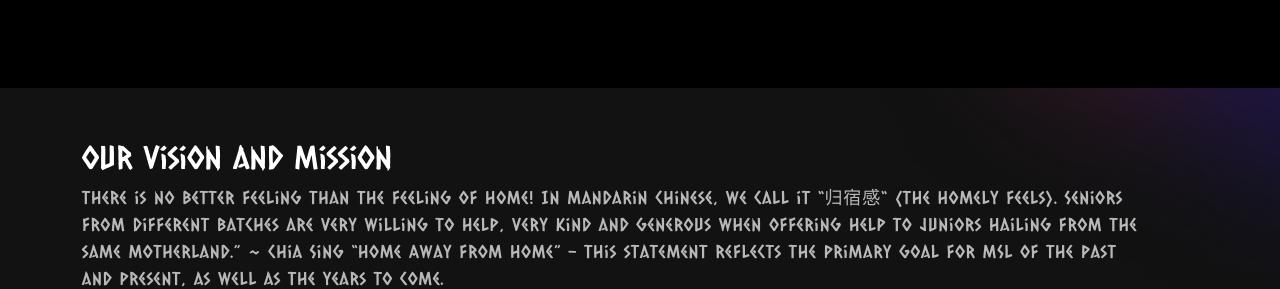
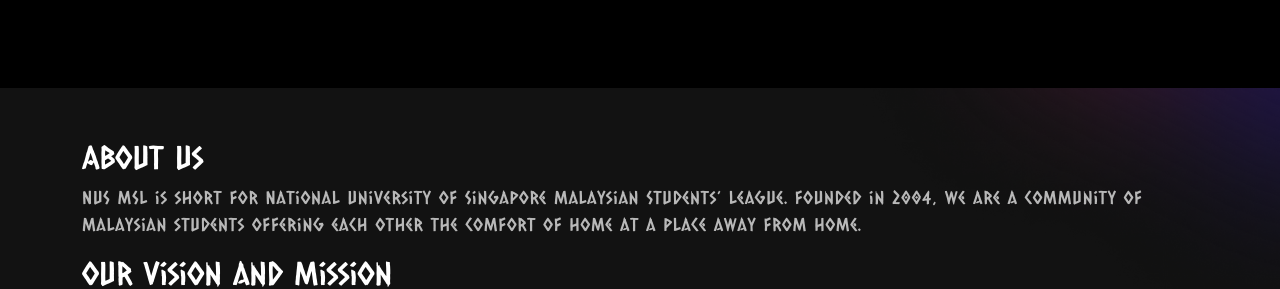
Before and after one commit to bipbipboopboop/MSL, a React (Create React App) app: page / in a window 1280 px wide. Shown: the part 1300-1589 px from the top of the page. Built offline with nearby package versions, Linux system fonts and the light colour scheme.

Commit message:
Refactored Homepage

```diff
--- a/src/App.js
+++ b/src/App.js
@@ -7,16 +7,13 @@
 // import { Contact } from "./components/Contact";
 import { Footer } from "./components/Footer";
 import About from "./components/About";
+import Homepage from "./components/Homepage";
 
 function App() {
   return (
     <div className="App">
       <NavBar />
-      <Banner />
-      <Events />
-      <About />
-      {/* <Skills /> */}
-      {/* <Contact /> */}
+      <Homepage />
       <Footer />
     </div>
   );
--- a/src/components/About.js
+++ b/src/components/About.js
@@ -5,6 +5,7 @@
   return (
     <section className="about" id="about">
       <Container>
+        <AboutUsDescription />
         <OurVisionMission />
         <OurStory />
       </Container>
@@ -14,6 +15,16 @@
 
 export default About;
 
+const AboutUsDescription = () => (
+  <>
+    <h2>About Us</h2>
+    <p>
+      NUS MSL is short for National University of Singapore Malaysian Students’
+      League. Founded in 2004, we are a community of Malaysian students offering
+      each other the comfort of home at a place away from home.
+    </p>
+  </>
+);
 const OurVisionMission = () => (
   <>
     <h2>Our Vision and Mission</h2>
--- a/src/components/Footer.js
+++ b/src/components/Footer.js
@@ -1,7 +1,7 @@
 import { Container, Row, Col } from "react-bootstrap";
-import { MailchimpForm } from "./MailchimpForm";
+// import { MailchimpForm } from "./MailchimpForm";
 import logo from "../assets/img/msl-logo.png";
-import navIcon1 from "../assets/img/nav-icon1.svg";
+// import navIcon1 from "../assets/img/nav-icon1.svg";
 import navIcon2 from "../assets/img/nav-icon2.svg";
 import navIcon3 from "../assets/img/nav-icon3.svg";
 
--- /dev/null
+++ b/src/components/Homepage.js
@@ -0,0 +1,20 @@
+import { Banner } from "./Banner";
+import { Events } from "./Events";
+
+import About from "./About";
+
+import React from "react";
+
+const Homepage = () => {
+  return (
+    <div className="App">
+      <Banner />
+      <Events />
+      <About />
+      {/* <Skills /> */}
+      {/* <Contact /> */}
+    </div>
+  );
+};
+
+export default Homepage;
```
